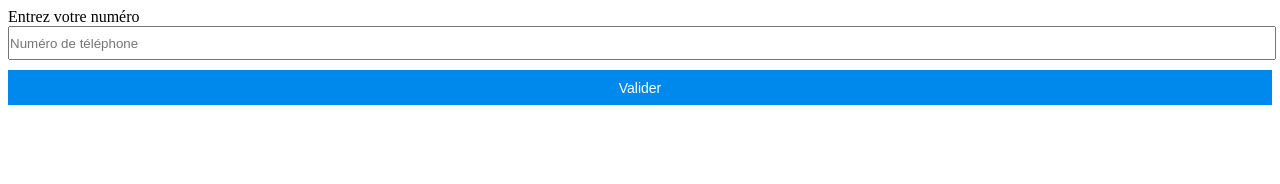
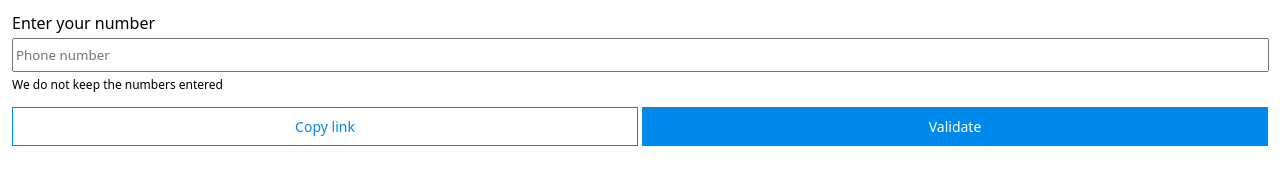
Before and after one commit to Xusifob/whatsapp-api, a plain HTML site: page index.html in a window 1280 px wide. Drawn offline with Linux system fonts and the light colour scheme.

Commit message:
fix design + add support for copy and english

```diff
--- a/index.html
+++ b/index.html
@@ -11,10 +11,30 @@
 
 
 <style>
+
+    * {
+        box-sizing: content-box;
+        font-family: "system-ui";
+    }
+
+    body {
+        padding: 4px;
+    }
+
     .form-control {
-	width: 100%;
-	padding: 5px 0;
+        width: calc(100% - 7px);
+        padding: 5px 2px;
         height: 20px;
+    }
+
+    form {
+        display: flex;
+        flex-direction: column;
+        gap: 4px;
+    }
+
+    input {
+        margin: 0;
     }
 
     .button {
@@ -23,40 +43,97 @@
 
         color: #fff;
         background-color: #0089ec;
-	border: 0;
+        border: 1px solid #0089ec;
         width: 100%;
         font-size: 14px;
+    }
+
+    .button-secondary {
+        margin-top: 10px;
+        height: 35px;
+
+        color: #0089ec;
+        border: 1px solid #0089ec;
+        background-color: #fff;
+        width: 100%;
+        font-size: 14px;
+    }
+
+    .flex {
+        display: flex;
+        justify-content: space-between;
+        gap: 4px;
+        padding: 0;
+    }
+
+    p {
+        margin: 0;
+        font-size: 12px;
+    }
+
+    .form-group {
+        display: flex;
+        flex-direction: column;
+        gap: 4px;
     }
 
 </style>
 
 <form method="POST" id="form">
 
+    <div class="form-group" >
         <label for="tel">Entrez votre numéro</label>
-
-	<input type="tel" id="tel" placeholder="Numéro de téléphone" class="form-control" required >
-	<input type="submit" class="button" value="Valider">
-
+        <input type="tel" id="tel" placeholder="Numéro de téléphone" class="form-control" required>
+        <p>Nous ne conservons pas les numéros entrés</p>
+    </div>
+    <div class="flex">
+        <input type="submit" name="copy" class="button-secondary" value="Copier le lien">
+        <input type="submit" name="redirect" class="button" value="Valider">
+    </div>
 </form>
 
 <script type="text/javascript">
-	document.getElementById('form').addEventListener('submit',function(e) {
+
+    if (!navigator.languages.includes("fr")) {
+        document.querySelector('label').innerText = 'Enter your number';
+        document.getElementById('tel').placeholder = 'Phone number';
+        document.querySelector('input[name="copy"]').value = 'Copy link';
+        document.querySelector('input[name="redirect"]').value = 'Validate';
+        document.querySelector('p').innerText = 'We do not keep the numbers entered';
+    }
+
+    const getLink = () => {
+        let tel = document.getElementById('tel').value;
+
+        tel = tel.replace(/^06/g, '336');
+        tel = tel.replace(/[- .+()]/, '')
+
+        return 'http://api.whatsapp.com/send?phone=' + tel;
+
+    }
+
+
+    document.getElementById('form').addEventListener('submit', (e) => {
 
         e.preventDefault();
 
-	let tel = document.getElementById('tel').value;
+        const tel = getLink();
 
-	tel = tel.replace(/^06/g,'336');
-	tel = tel.replace(/\+/g,'');
-	tel = tel.replace(/ /g,'');
+        const name = e.submitter.name;
 
-	console.log(tel);
+        if (name === 'copy') {
+            navigator.clipboard.writeText(tel);
+        } else if (name === 'redirect') {
+            document.location.href = tel;
+        }
 
-	document.location.href = 'http://api.whatsapp.com/send?phone=' + tel;
+    });
 
 
-	});
 </script>
+
+<script async src="https://pagead2.googlesyndication.com/pagead/js/adsbygoogle.js?client=ca-pub-8562731504945062"
+        crossorigin="anonymous"></script>
 
 </body>
 </html>
```
Lines whose indentation alone changed are shown as unchanged.
